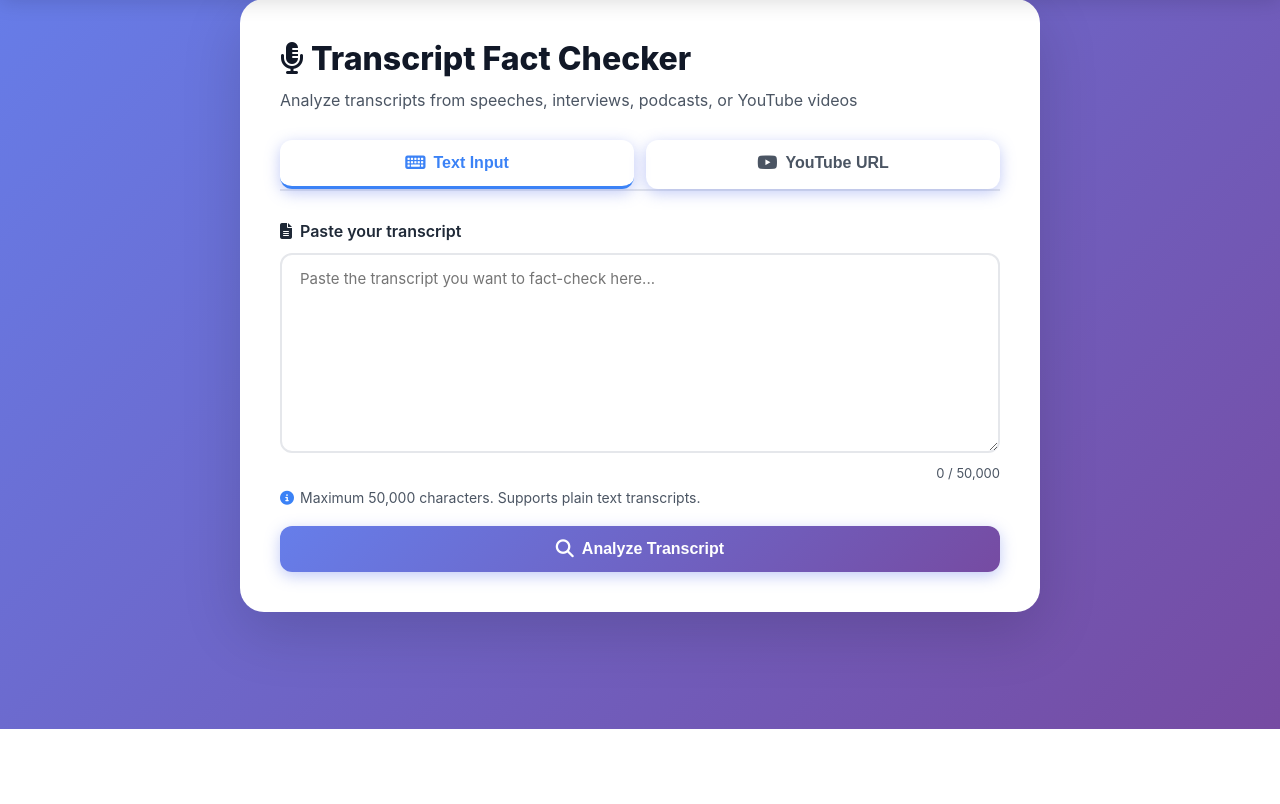
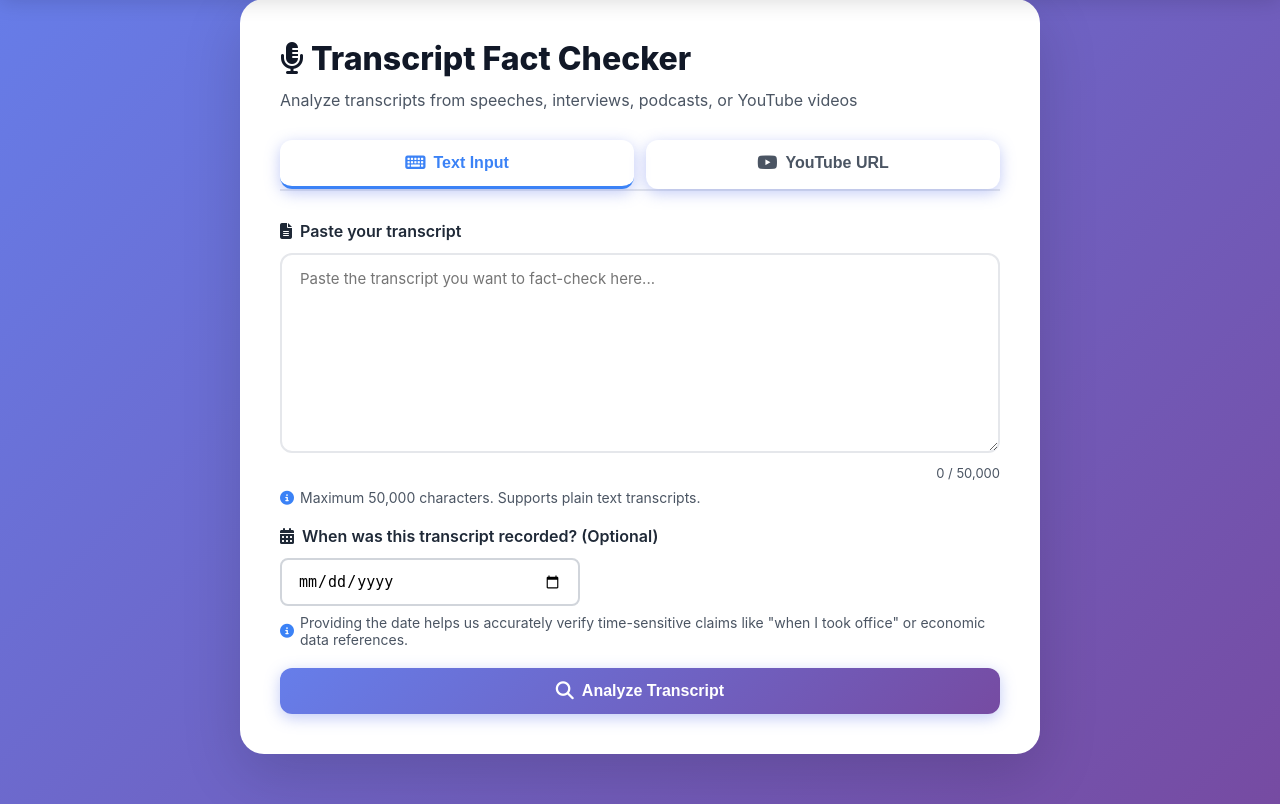
Before and after one commit to Hyperiongate/News, a Flask app: page /transcript in a window 1280 px wide. Shown: the part 71-875 px from the top of the page. Before the commit the page ends 800 px from the top, so only its background shows below. Run offline with Flask 3, Linux system fonts and the light colour scheme.

Commit message:
Update transcript.html

```diff
--- a/templates/transcript.html
+++ b/templates/transcript.html
@@ -3,30 +3,22 @@
 <head>
     <!--
     TruthLens Transcript Analysis Page
-    Version: 3.7.0 - UNIFIED NAVIGATION UPDATE
-    Date: December 27, 2024
-
-    WHAT'S NEW IN v3.7.0:
-    ✅ UPDATED: Navigation now includes ALL 8 tools (was missing Quiz, Claims, AI tools)
-    ✅ ADDED: Quiz link with active highlighting
-    ✅ ADDED: Claim Tracker link
-    ✅ ADDED: AI Research external link
-    ✅ ADDED: AI Debates external link
-    ✅ FIXED: Navigation matches landing.html exactly
-    ✅ PRESERVED: All v3.6.1 functionality including speaker quality fix (DO NO HARM ✓)
-
-    NAVIGATION NOW INCLUDES:
-    1. Home (/)
-    2. News (/analyze)
-    3. Transcripts (/transcript) ← THIS PAGE (active)
-    4. Quiz (/quiz) ← NEW
-    5. Claims (/claim-tracker) ← NEW
-    6. Debates (/debate-arena)
-    7. AI Research (external) ← NEW
-    8. AI Debates (external) ← NEW
+    Version: 3.8.0 - TRANSCRIPT DATE INPUT
+    Date: December 28, 2025
+
+    WHAT'S NEW IN v3.8.0:
+    ✅ ADDED: Optional "Transcript Date" input field in text tab
+    ✅ ADDED: Date is passed to API as transcript_date parameter
+    ✅ ENHANCED: Better temporal claim accuracy for "when I took office" etc.
+    ✅ PRESERVED: All v3.7.0 functionality (DO NO HARM ✓)
+
+    WHY THIS MATTERS:
+    When someone says "when I took office" in a transcript from 2019, we now check
+    2017 data (Trump's 1st term). Previously we'd guess 2025 (2nd term). The date
+    input eliminates this ambiguity!
 
     This file is complete and ready to deploy.
-    Last modified: December 27, 2024 - v3.7.0
+    Last modified: December 28, 2025 - v3.8.0
     I did no harm and this file is not truncated.
     -->
     <meta charset="UTF-8">
@@ -512,6 +504,24 @@
                     Maximum 50,000 characters. Supports plain text transcripts.
                 </div>
             </div>
+
+            <!-- NEW v3.8.0: Transcript Date Input -->
+            <div class="input-group" style="margin-top: 20px;">
+                <label for="transcript-date">
+                    <i class="fas fa-calendar-alt"></i> When was this transcript recorded? (Optional)
+                </label>
+                <input
+                    type="date"
+                    id="transcript-date"
+                    placeholder="Select date..."
+                    style="padding: 12px 16px; border: 2px solid var(--gray-300); border-radius: 8px; font-size: 15px; width: 100%; max-width: 300px;"
+                />
+                <div class="help-text">
+                    <i class="fas fa-info-circle"></i>
+                    Providing the date helps us accurately verify time-sensitive claims like "when I took office" or economic data references.
+                </div>
+            </div>
+
             <button onclick="startAnalysis('text')">
                 <i class="fas fa-search"></i>
                 Analyze Transcript
@@ -642,7 +652,7 @@
     </div>
 
     <script>
-        console.log('[TranscriptApp] Module loading - v3.7.0 with unified navigation...');
+        console.log('[TranscriptApp] Module loading - v3.8.0 with transcript date input...');
 
         let currentJobId = null;
         let pollInterval = null;
@@ -900,14 +910,19 @@
         }
 
         // ============================================================================
-        // START ANALYSIS (Existing functionality)
+        // START ANALYSIS (Updated v3.8.0 to include transcript_date)
         // ============================================================================
         function startAnalysis(type) {
-            console.log('[TranscriptApp] Starting analysis, type:', type);
+            console.log('[TranscriptApp v3.8.0] Starting analysis, type:', type);
 
             if (type === 'text') {
                 const transcript = document.getElementById('text-input').value.trim();
-                console.log('[TranscriptApp] Processing text input, length:', transcript.length);
+                const transcriptDate = document.getElementById('transcript-date').value; // NEW v3.8.0
+
+                console.log('[TranscriptApp v3.8.0] Processing text input, length:', transcript.length);
+                if (transcriptDate) {
+                    console.log('[TranscriptApp v3.8.0] Transcript date provided:', transcriptDate);
+                }
 
                 if (!transcript) {
                     alert('Please enter a transcript to analyze.');
@@ -924,7 +939,7 @@
                     return;
                 }
 
-                submitTextAnalysis(transcript);
+                submitTextAnalysis(transcript, transcriptDate); // Pass date to submission
 
             } else if (type === 'youtube') {
                 const url = document.getElementById('youtube-url').value.trim();
@@ -945,19 +960,27 @@
         }
 
         // ============================================================================
-        // SUBMIT ANALYSES
-        // ============================================================================
-        async function submitTextAnalysis(transcript) {
+        // SUBMIT ANALYSES (Updated v3.8.0 to include transcript_date)
+        // ============================================================================
+        async function submitTextAnalysis(transcript, transcriptDate) {
             try {
                 showProgressSection();
+
+                // NEW v3.8.0: Build request body with optional transcript_date
+                const requestBody = {
+                    transcript: transcript,
+                    source_type: 'text'
+                };
+
+                if (transcriptDate) {
+                    requestBody.transcript_date = transcriptDate;
+                    console.log('[TranscriptApp v3.8.0] Including transcript_date in request:', transcriptDate);
+                }
 
                 const response = await fetch('/api/transcript/analyze', {
                     method: 'POST',
                     headers: { 'Content-Type': 'application/json' },
-                    body: JSON.stringify({
-                        transcript: transcript,
-                        source_type: 'text'
-                    })
+                    body: JSON.stringify(requestBody)
                 });
 
                 const data = await response.json();
@@ -967,7 +990,7 @@
                 }
 
                 currentJobId = data.job_id;
-                console.log('[TranscriptApp] ✓ Job created:', currentJobId);
+                console.log('[TranscriptApp v3.8.0] ✓ Job created:', currentJobId);
 
                 startPolling();
 
@@ -1649,6 +1672,7 @@
 
             document.getElementById('text-input').value = '';
             document.getElementById('youtube-url').value = '';
+            document.getElementById('transcript-date').value = ''; // v3.8.0: Clear date field
             updateCharCount('text-char-count', '');
 
             // Reset progress banner text
@@ -1657,14 +1681,14 @@
             window.scrollTo({ behavior: 'smooth', top: 0 });
         }
 
-        console.log('[TranscriptApp] ✓ Initialized - v3.7.0 with unified navigation');
+        console.log('[TranscriptApp] ✓ Initialized - v3.8.0 with transcript date input');
     </script>
 </body>
 </html>
 
 <!--
 I did no harm and this file is not truncated.
-v3.7.0 - December 27, 2024 - UNIFIED NAVIGATION UPDATE
+v3.8.0 - December 28, 2025 - TRANSCRIPT DATE INPUT
 
 DEPLOYMENT READY FOR GITHUB/RENDER
 Complete file ready for production deployment.
```
